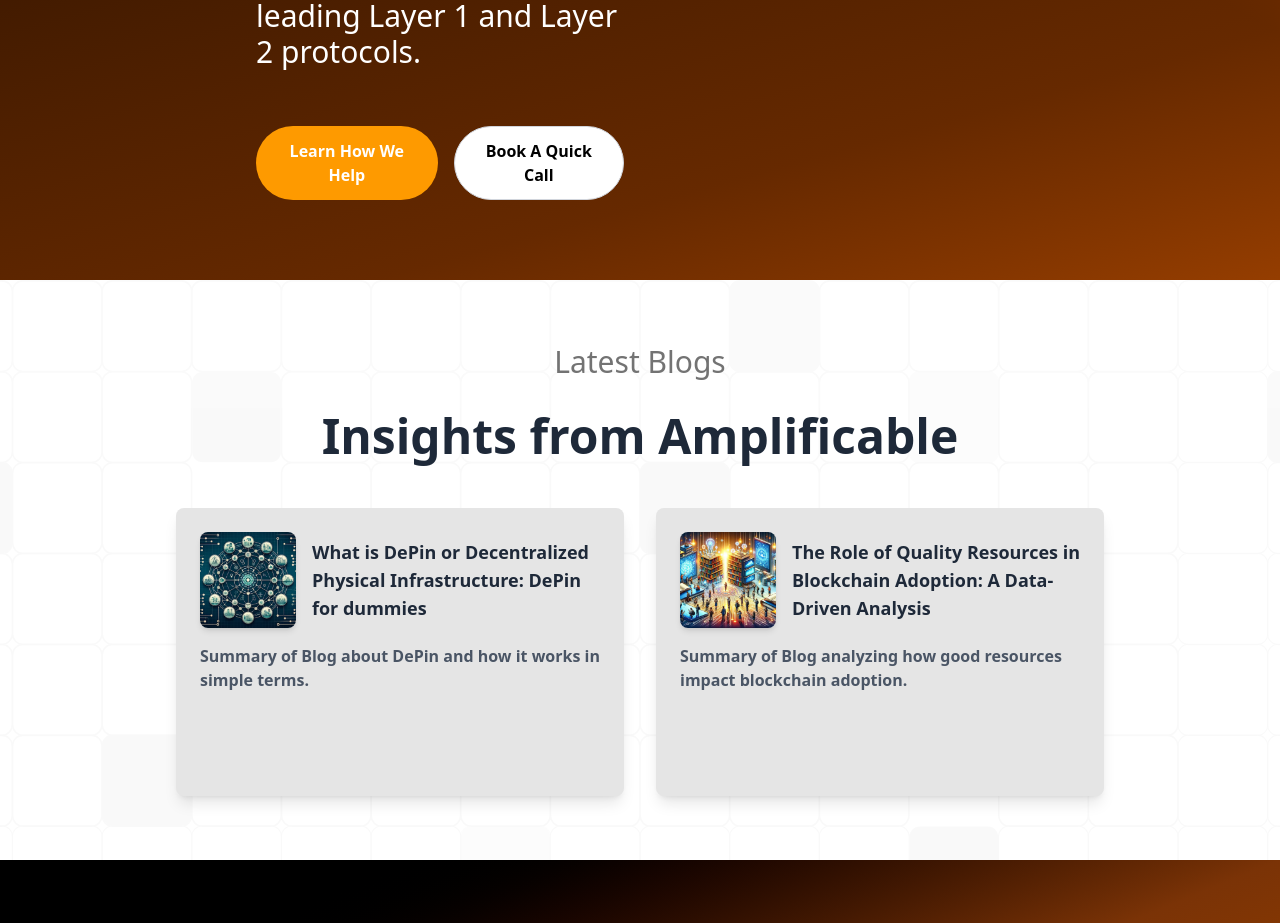
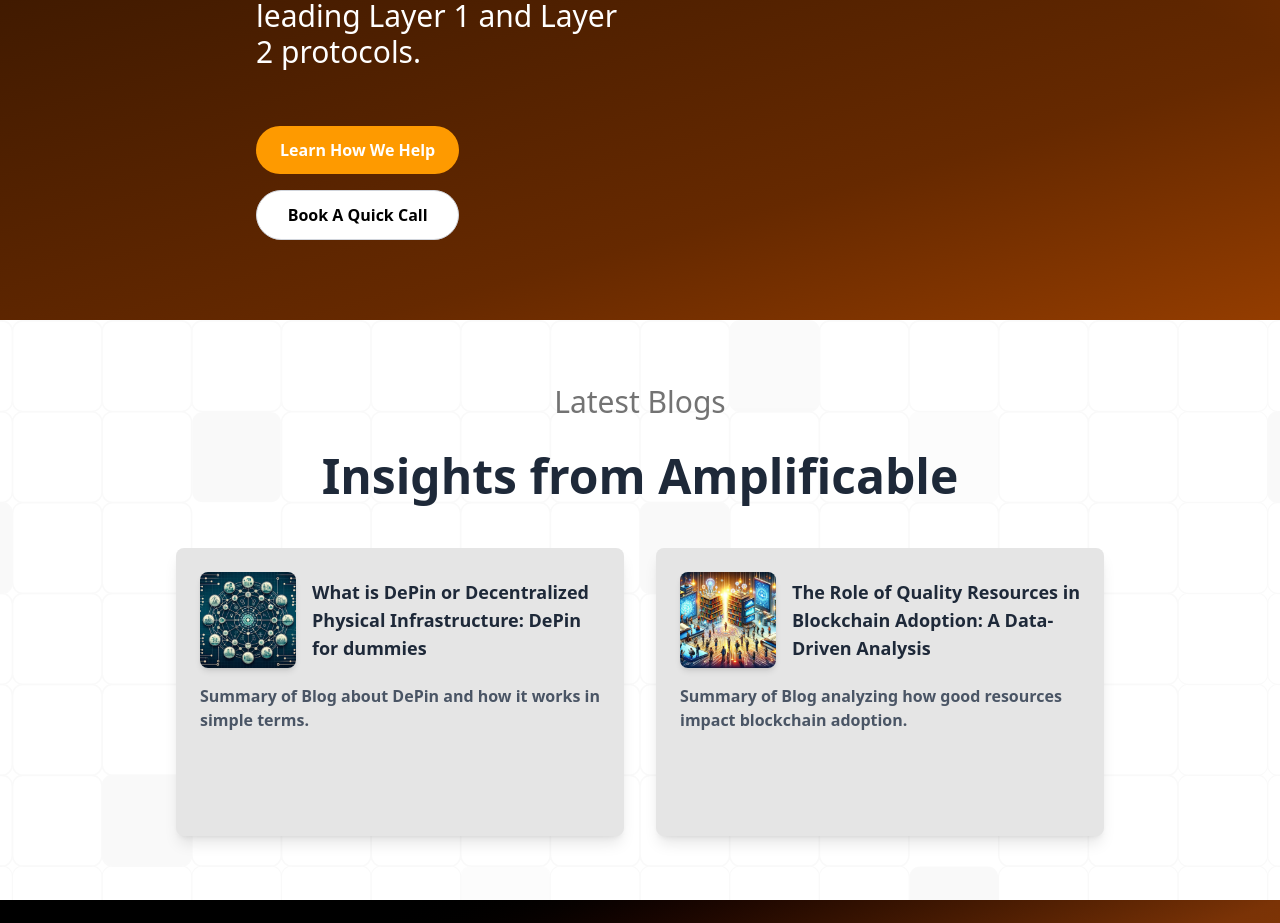
Before and after one commit to RohitSah23/Amplificable, a React (Vite) app: page / in a window 1280 px wide. Shown: the part 5943-6866 px from the top of the page. Built offline with nearby package versions, Linux system fonts and the light colour scheme.

Commit message:
fix(why amp): fix button

```diff
--- a/src/components/Blogs/Blogs.jsx
+++ b/src/components/Blogs/Blogs.jsx
@@ -49,7 +49,7 @@
               viewport={{ once: false, amount: 0.4 }}
               transition={{ duration: 0.8, ease: "easeOut" }}
               key={index}
-              className="flex flex-col items-center bg-neutral-200 h-72 rounded-lg shadow-lg p-6 basis-[90%] md:basis-[45%] max-w-md"
+              className="flex flex-col items-center bg-neutral-200 lg:h-72 h-full rounded-lg shadow-lg p-6 basis-[90%] md:basis-[45%] max-w-md"
             >
               <div className="flex items-center mb-4">
                 <img
--- a/src/components/WhyAmplificable/WhyAmplificable.jsx
+++ b/src/components/WhyAmplificable/WhyAmplificable.jsx
@@ -67,7 +67,7 @@
             whileInView={{ scale: 1, opacity: 1 }}
             viewport={{ once: false, amount: 0.4 }}
             transition={{ duration: 0.8, ease: "easeOut" }}
-            className="flex gap-4 mt-4 pb-20"
+            className="flex gap-4 mt-4 pb-20 flex-col "
           >
             <Button text="Learn How We Help" className="text-white" />
             <Button
```
